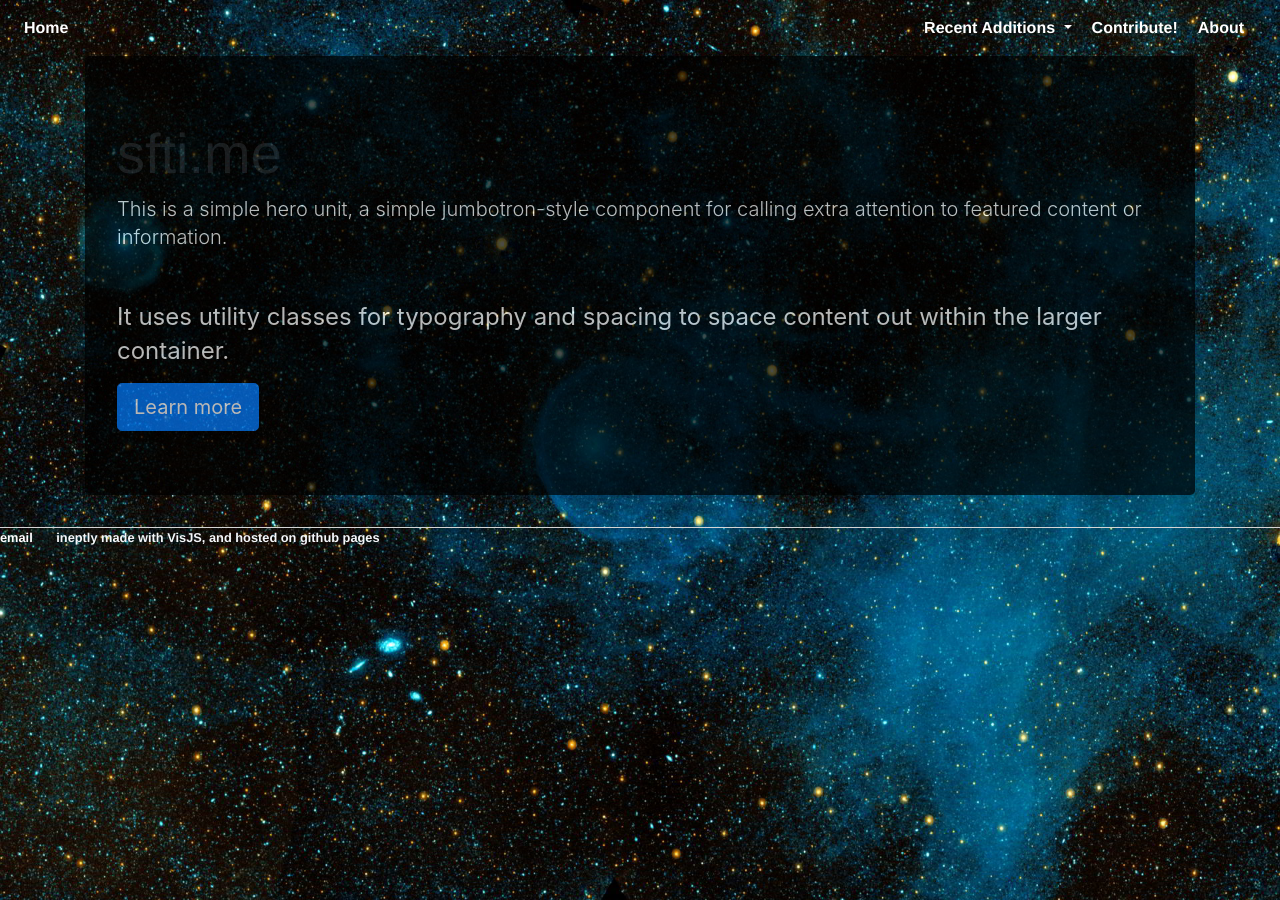
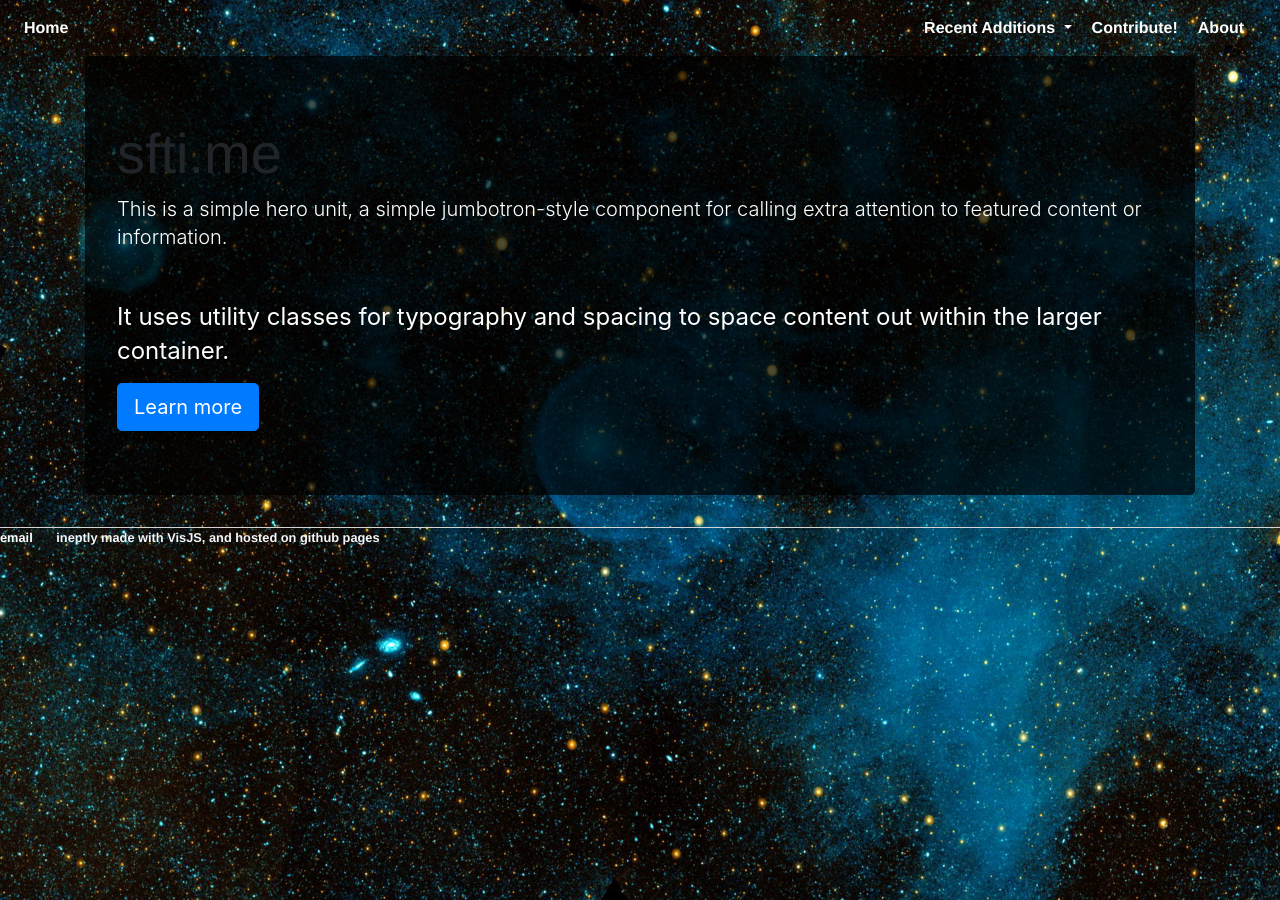
Before and after one commit to sftime/sftime.github.io, a Jekyll site: the page built from test.md, in a window 1280 px wide. Built offline with Jekyll 4.4.1, drawn with Linux system fonts in a browser that asks for light colours.

Commit message:
Update main.css

```diff
--- a/css/main.css
+++ b/css/main.css
@@ -45,7 +45,7 @@
 
 div.jumbotron {
   background-color: black;
-  opacity: 0.7;
+  background: rgba(0, 0, 0, 0.7);
 }
 
 ul.posts {
```
